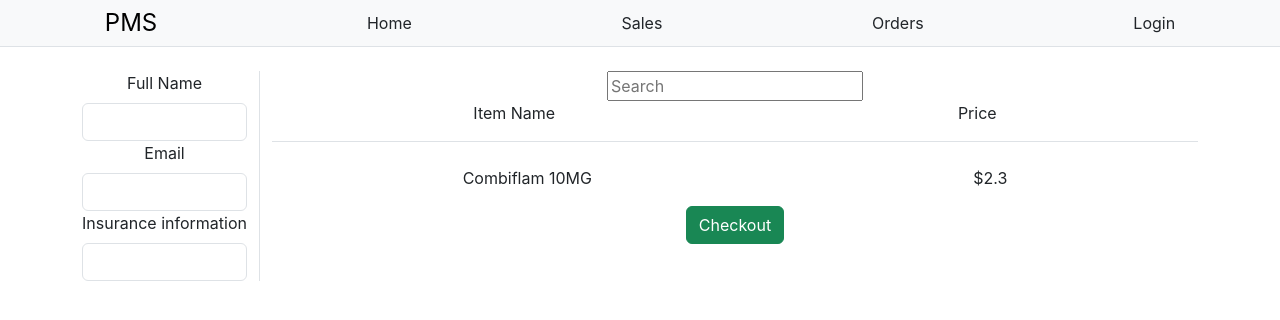
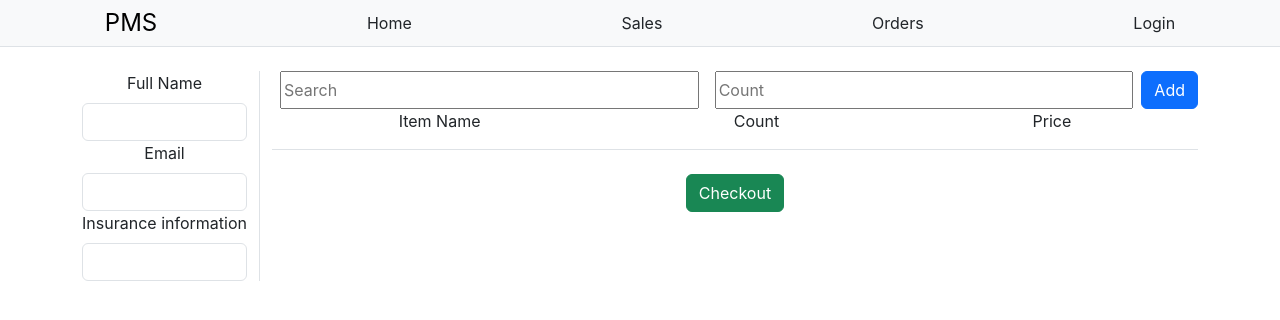
Before and after one commit to JatinAgrawal94/Comp-680-project, a React (Create React App) app: page /sales in a window 1280 px wide. Shown: the top 320 px of the page. Built offline with nearby package versions, Linux system fonts and the light colour scheme.

Commit message:
some changes

```diff
--- a/src/App.js
+++ b/src/App.js
@@ -5,6 +5,7 @@ import NavComponent from './Components/navComponent';
 import LoginScreen from './Screens/loginScreen';
 import OrderScreen from './Screens/orderScreen';
 import HomeScreen from './Screens/homeScreen';
+
 
 function App() {
   return (
--- /dev/null
+++ b/src/Components/invoiceComponent.js
@@ -0,0 +1,10 @@
+
+
+export default function InvoiceComponent(props){
+
+    return <div>
+            <p>{props.medicine_name}</p>
+            <p>{props.medicine_count}</p>
+            <p></p>
+        </div>
+}
--- a/src/Screens/invoiceScreen.js
+++ b/src/Screens/invoiceScreen.js
@@ -1,5 +1,36 @@
+import { useState } from "react";
+import InvoiceComponent from "../Components/invoiceComponent";
 
-export default function InvoiceScreen(props){
+export default function InvoiceScreen(){
+
+    const [order,updateOrder]=useState([]);
+    console.log(order)
+
+    const addtoOrder=(e)=>{
+        // var o=order;
+        e.preventDefault();
+        var o=order;
+        console.log(o)
+        var medicine_name
+        var medicine_count;
+
+        try{
+            // console.log(order);
+             medicine_name=document.getElementById('medicine-name').value.toString()
+             medicine_count=document.getElementById('medicine-count').value.toString()
+             o.push({
+                 'medicine-name':medicine_name,
+                 'medicine-count':medicine_count
+             })
+            //  console.log(o[0])
+             updateOrder(o);
+
+        }catch(err){
+            console.log("This is error");
+            console.log(err);
+        }
+
+    }
     return (
         <div className="container h-100">
             <form>
@@ -14,16 +45,22 @@ export default function InvoiceScreen(props){
                 </div>
                 {/* <span className="h-100 border-end"></span> */}
                 <div className="col-10">
-                    <div className="container">
-                        <input placeholder="Search" className=""/>
+                    <div className="d-flex justify-content-around">
+                        <input placeholder="Search" className="input-group mx-2" id="medicine-name"/>
+                        <input placeholder="Count" className="input-group mx-2" id="medicine-count"/>
+                        <button className="btn btn-primary" onClick={addtoOrder}>Add</button>
                     </div>
                     <div className="d-flex justify-content-around border-bottom mb-4">
                         <p>Item Name</p>
+                        <p>Count</p>
                         <p>Price</p>
                     </div>
                     <div className="d-flex justify-content-around">
-                        <p>Combiflam 10MG</p>
-                        <p>$2.3</p>
+                    {
+                        // order!==undefined && order!==null && order !== ""? order.map((e,index)=>{
+                        //     return <InvoiceComponent key={index} props={e}/>
+                        // }): <p>Loading</p>
+                    }
                     </div>
                     <div className="text-right">
                         <button className="btn btn-success right">Checkout</button>
```
Also changed, not shown: 1 other file (tests, documents, lock files or other folders).
